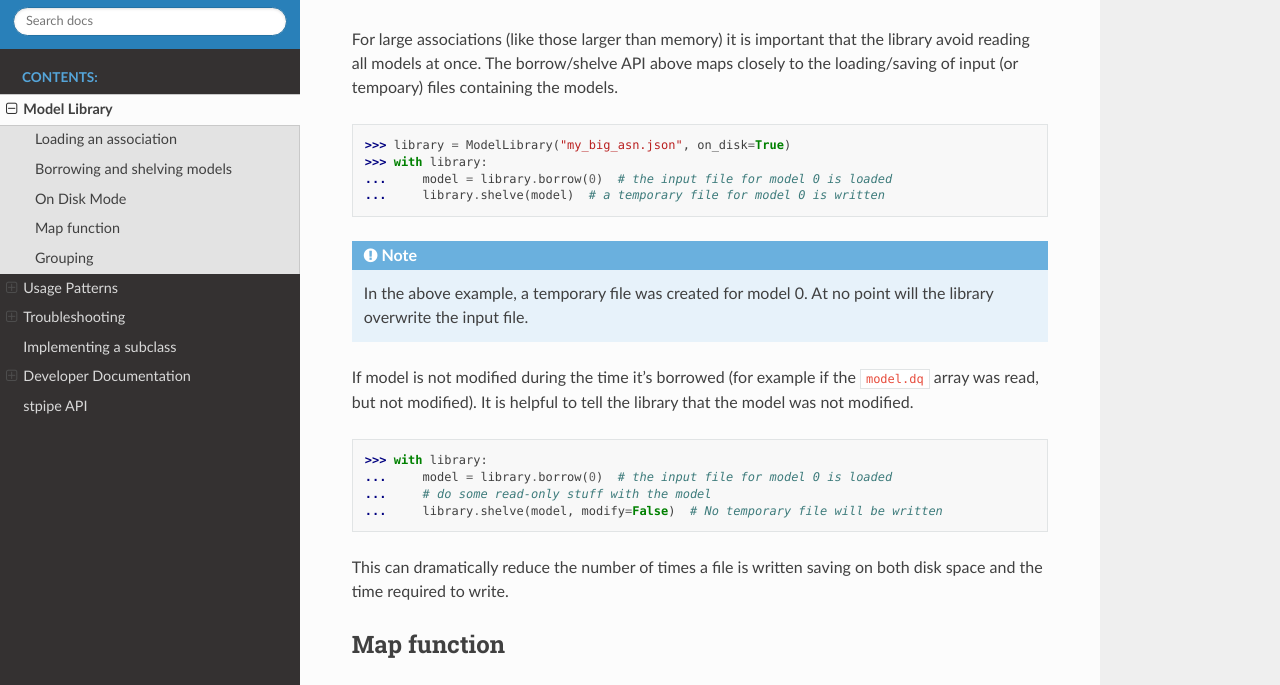
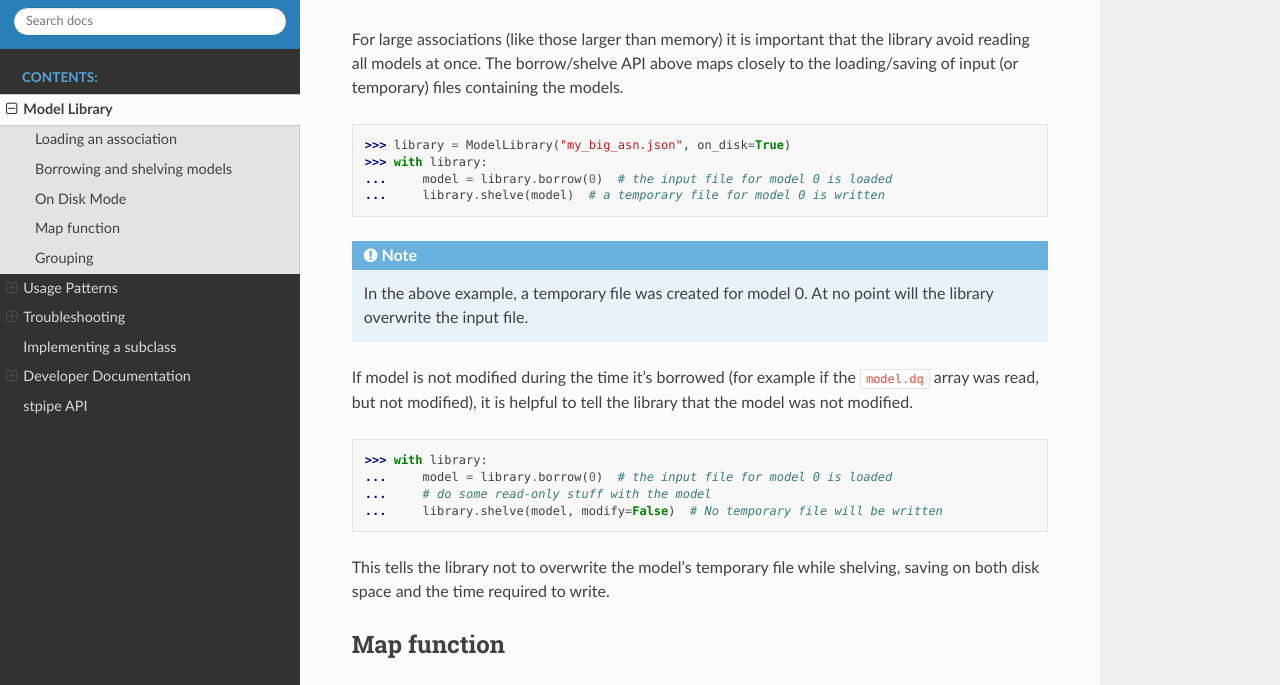
Before and after one commit to spacetelescope/stpipe, a Sphinx documentation site: the page built from docs/source/model_library.rst, in a window 1280 px wide and 1400 px high, scrolled down 915 px. Shown: the part 228-913 px from the top of the window. Built offline with Sphinx 7.4.7 and the Read the Docs theme 2.0.0, drawn with Linux system fonts in a browser that asks for light colours; the version number could not be read and is left out; some of the changed text lies outside the part shown.

Commit message:
Fix typos found during review
Co-authored-by: Ned Molter <emolter@users.noreply.github.com>

```diff
--- a/CHANGES.rst
+++ b/CHANGES.rst
@@ -3,6 +3,7 @@
 
 - remove Windows tests and add info box indicating lack of Windows support to README [#163]
 - add ``ModelLibrary`` container class [#156]
+- add ``ModelLibrary`` docs [#168]
 
 0.6.1 (unreleased)
 ==================
--- a/docs/source/model_library.rst
+++ b/docs/source/model_library.rst
@@ -26,8 +26,8 @@ Most commonly an instance will be created from an association file:
    >>> library = ModelLibrary("my_asn.json")
 
 .. NOTE::
-   For an association that contains a ``group_id`` for each member,
-   creating a library will not read any models.
+    Creating a library does not read any models into memory,
+    as long as the association contains a ``group_id`` for each member
 
 .. _library_borrowing_and_shelving:
 
@@ -62,7 +62,7 @@ On Disk Mode
 
 For large associations (like those larger than memory) it is important
 that the library avoid reading all models at once. The borrow/shelve API
-above maps closely to the loading/saving of input (or tempoary) files
+above maps closely to the loading/saving of input (or temporary) files
 containing the models.
 
 .. code-block:: pycon
@@ -77,7 +77,7 @@ containing the models.
    point will the library overwrite the input file.
 
 If model is not modified during the time it's borrowed (for example if the
-``model.dq`` array was read, but not modified). It is helpful to tell the
+``model.dq`` array was read, but not modified), it is helpful to tell the
 library that the model was not modified.
 
 .. code-block:: pycon
@@ -87,7 +87,7 @@ library that the model was not modified.
    ...     # do some read-only stuff with the model
    ...     library.shelve(model, modify=False)  # No temporary file will be written
 
-This can dramatically reduce the number of times a file is written saving
+This tells the library not to overwrite the model's temporary file while shelving, saving
 on both disk space and the time required to write.
 
 
@@ -206,7 +206,7 @@ allowing the `~stpipe.step.Step` to generate an :ref:`library_on_disk`
 support additional inputs (for example a single
 `~stpipe.datamodel.AbstractDataModel` or filename containing
 a `~stpipe.datamodel.AbstractDataModel`) to allow more
-flexible data processings. Although some consideration
+flexible data processings, although some consideration
 should be given to how to handle input that does not
 contain association metadata. Does it make sense
 to construct a `~stpipe.library.AbstractModelLibrary` when the
@@ -400,7 +400,8 @@ container unchanged for other steps.
 A survey of container usage was performed with a few key findings:
 
 - Many uses could be replaced by simpler containers (lists)
-- When loaded from an association, the container size never changed
+- When loaded from an association, the container size never changed;
+  that is, no use-cases required adding new models to associations within steps
 - The order of models was never changed
 - Needs various methods for stpipe
 - Several steps implemented different memory optimizations
```
Also changed, not shown: other parts of docs/source/model_library.rst (+3 -3 lines).
